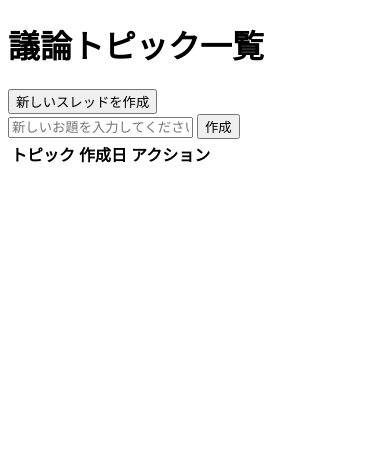
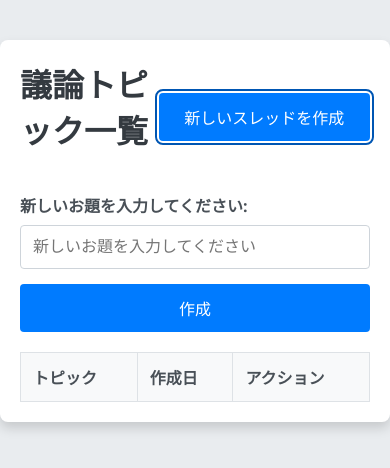
Before and after one commit to reireirein/AI-battle, a website: page public/index.html in a window 390 px wide. Both pictures are taken after a click on the button "新しいスレッドを作成". Drawn offline with Linux system fonts and the light colour scheme; no server answers.

Commit message:
hennkousimasita

```diff
--- a/package.json
+++ b/package.json
@@ -1,9 +1,11 @@
 {
   "dependencies": {
     "@google/generative-ai": "^0.14.0",
+    "axios": "^1.7.7",
     "bcrypt": "^5.1.1",
     "body-parser": "^1.20.2",
     "cookie-parser": "^1.4.6",
+    "dotenv": "^16.4.5",
     "express": "^4.19.2",
     "express-mysql-session": "^2.1.8",
     "express-session": "^1.18.0",
--- a/public/index.html
+++ b/public/index.html
@@ -1,19 +1,25 @@
 <!DOCTYPE html>
 <html lang="ja">
+
 <head>
     <meta charset="UTF-8">
     <meta name="viewport" content="width=device-width, initial-scale=1.0">
     <title>議論トピック一覧</title>
-    <link rel="stylesheet" href="styles.css">
+    <link rel="stylesheet" href="style.css"> <!-- CSSファイルのリンク -->
 </head>
+
 <body>
-    <div id="topic-list-container">
-        <h1>議論トピック一覧</h1>
-        <button id="new-thread-btn" class="button">新しいスレッドを作成</button>
-        <div id="new-thread-form" style="display: none;">
+    <main id="topic-list-container">
+        <header>
+            <h1>議論トピック一覧</h1>
+            <button id="new-thread-btn" class="button" aria-expanded="false"
+                aria-controls="new-thread-form">新しいスレッドを作成</button>
+        </header>
+        <section id="new-thread-form" aria-hidden="true">
+            <label for="new-topic-input">新しいお題を入力してください:</label>
             <input type="text" id="new-topic-input" placeholder="新しいお題を入力してください">
             <button id="create-thread-btn" class="button">作成</button>
-        </div>
+        </section>
         <table id="topic-table">
             <thead>
                 <tr>
@@ -26,7 +32,8 @@
                 <!-- トピックリストはJavaScriptで動的に生成されます -->
             </tbody>
         </table>
-    </div>
+    </main>
     <script src="index.js"></script>
 </body>
+
 </html>
--- a/public/index.js
+++ b/public/index.js
@@ -11,24 +11,23 @@ document.addEventListener('DOMContentLoaded', () => {
         newThreadForm.style.display = 'block';
     });
 
-    createThreadBtn.addEventListener('click', async () => {
+    createThreadBtn.addEventListener('click', createTopic);
+
+    async function createTopic() {
         const newTopic = newTopicInput.value.trim();
         if (newTopic) {
             try {
                 const response = await fetch('/create-topic', {
                     method: 'POST',
-                    headers: {
-                        'Content-Type': 'application/json',
-                    },
+                    headers: { 'Content-Type': 'application/json' },
                     body: JSON.stringify({ title: newTopic }),
                 });
+                if (!response.ok) {
+                    throw new Error('ネットワークエラーが発生しました');
+                }
                 const data = await response.json();
                 if (data.success) {
-                    topics.unshift({
-                        id: data.id,
-                        title: data.title,
-                        created_at: data.date
-                    });
+                    topics.unshift({ id: data.id, title: data.title, created_at: data.date });
                     renderTopics();
                     newTopicInput.value = '';
                     newThreadForm.style.display = 'none';
@@ -36,20 +35,25 @@ document.addEventListener('DOMContentLoaded', () => {
                     alert('トピックの作成に失敗しました');
                 }
             } catch (error) {
-                console.error('Error:', error);
-                alert('エラーが発生しました');
+                console.error('エラー:', error);
+                alert('エラーが発生しました: ' + error.message);
             }
+        } else {
+            alert('お題を入力してください');
         }
-    });
+    }
 
     async function fetchTopics() {
         try {
             const response = await fetch('/topics');
+            if (!response.ok) {
+                throw new Error('ネットワークエラーが発生しました');
+            }
             topics = await response.json();
             renderTopics();
         } catch (error) {
-            console.error('Error fetching topics:', error);
-            alert('トピックの取得に失敗しました');
+            console.error('トピック取得エラー:', error);
+            alert('トピックの取得に失敗しました: ' + error.message);
         }
     }
 
@@ -67,15 +71,17 @@ document.addEventListener('DOMContentLoaded', () => {
             `;
             topicList.appendChild(row);
         });
+        setupEventListeners();
+    }
 
-        // 削除ボタンにイベントリスナーを追加
-        document.querySelectorAll('.delete-btn').forEach(btn => {
-            btn.addEventListener('click', async (e) => {
+    function setupEventListeners() {
+        topicList.addEventListener('click', async (e) => {
+            if (e.target.classList.contains('delete-btn')) {
                 const topicId = e.target.getAttribute('data-id');
                 if (confirm('このスレッドを削除してもよろしいですか？')) {
                     await deleteTopic(topicId);
                 }
-            });
+            }
         });
     }
 
@@ -84,6 +90,9 @@ document.addEventListener('DOMContentLoaded', () => {
             const response = await fetch(`/delete-topic/${topicId}`, {
                 method: 'DELETE'
             });
+            if (!response.ok) {
+                throw new Error('ネットワークエラーが発生しました');
+            }
             const data = await response.json();
             if (data.success) {
                 topics = topics.filter(topic => topic.id !== parseInt(topicId));
@@ -92,8 +101,8 @@ document.addEventListener('DOMContentLoaded', () => {
                 alert('トピックの削除に失敗しました');
             }
         } catch (error) {
-            console.error('Error deleting topic:', error);
-            alert('エラーが発生しました');
+            console.error('エラー:', error);
+            alert('エラーが発生しました: ' + error.message);
         }
     }
 
--- a/public/style.css
+++ b/public/style.css
@@ -1,60 +1,129 @@
 body {
-    font-family: Arial, sans-serif;
-    background-color: #f0f0f0;
+    font-family: 'Segoe UI', Tahoma, Geneva, Verdana, sans-serif;
+    background-color: #e9ecef;
     margin: 0;
-    padding: 20px;
+    padding: 0;
+    color: #495057;
 }
 
-.container {
-    max-width: 600px;
-    margin: 0 auto;
-    padding: 20px;
-    background-color: #fff;
-    box-shadow: 0 0 10px rgba(0, 0, 0, 0.1);
+main {
+    max-width: 700px;
+    margin: 40px auto;
+    padding: 30px;
+    background-color: #ffffff;
+    border-radius: 8px;
+    box-shadow: 0 6px 12px rgba(0, 0, 0, 0.15);
+    overflow: hidden;
+}
+
+header {
+    display: flex;
+    justify-content: space-between;
+    align-items: center;
 }
 
 h1 {
     margin-top: 0;
+    font-size: 2em;
+    color: #343a40;
 }
 
-form {
-    margin-bottom: 20px;
+button, .button {
+    padding: 12px 24px;
+    color: #ffffff;
+    background-color: #007bff;
+    border: none;
+    border-radius: 4px;
+    cursor: pointer;
+    text-align: center;
+    text-decoration: none;
+    font-size: 1em;
+    transition: background-color 0.3s, transform 0.2s;
 }
 
-input {
-    width: 100%;
-    padding: 10px;
-    margin-bottom: 10px;
-    box-sizing: border-box;
+button:hover, .button:hover {
+    background-color: #0056b3;
+    transform: scale(1.05);
 }
 
-.button {
-    display: inline-block;
-    padding: 10px 20px;
-    color: #fff;
-    background-color: #007bff;
-    border: none;
-    border-radius: 5px;
-    cursor: pointer;
-    text-decoration: none;
+button:active, .button:active {
+    background-color: #004085;
 }
 
-.button:hover {
-    background-color: #0056b3;
+button:focus, .button:focus {
+    outline: 2px solid #0056b3;
+    outline-offset: 2px;
+}
+
+section {
+    margin-top: 20px;
+}
+
+label {
+    display: block;
+    margin-bottom: 8px;
+    font-weight: bold;
+}
+
+input, textarea {
+    width: calc(100% - 24px); /* Adjust for padding and border */
+    padding: 12px;
+    margin-bottom: 15px;
+    border: 1px solid #ced4da;
+    border-radius: 4px;
+    box-sizing: border-box;
+    font-size: 1em;
+}
+
+textarea {
+    resize: vertical; /* Allow vertical resizing */
+}
+
+input:focus, textarea:focus {
+    border-color: #80bdff;
+    outline: none;
+    box-shadow: 0 0 0 0.2rem rgba(38, 143, 255, 0.25);
 }
 
 table {
     width: 100%;
     border-collapse: collapse;
-    margin-bottom: 20px;
+    margin-top: 20px;
 }
 
 th, td {
-    padding: 10px;
-    border: 1px solid #ddd;
+    padding: 12px;
+    border: 1px solid #dee2e6;
     text-align: left;
+    font-size: 1em;
 }
 
 th {
-    background-color: #f9f9f9;
+    background-color: #f8f9fa;
+    color: #495057;
+    font-weight: bold;
 }
+
+tr:nth-child(even) {
+    background-color: #f2f2f2;
+}
+
+tr:hover {
+    background-color: #e9ecef;
+}
+
+@media (max-width: 768px) {
+    main {
+        padding: 20px;
+    }
+
+    button {
+        width: 100%;
+        padding: 10px;
+        font-size: 1em;
+    }
+
+    input, textarea {
+        width: 100%;
+    }
+}
```
Also changed, not shown: public/debate.html (+1 -1 lines), public/list.html (+1 -1 lines), server.js (+74 -33 lines), 2 other files.
